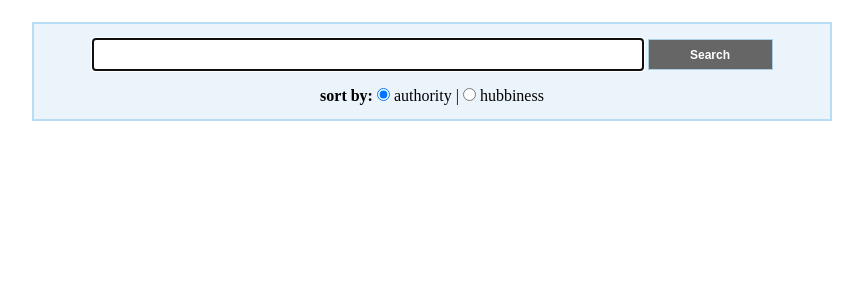
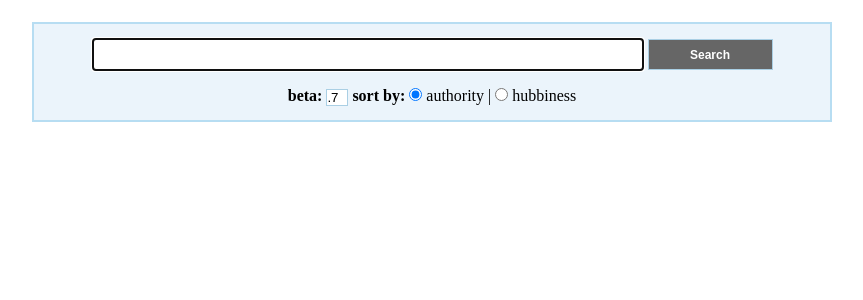
Before and after one commit to rouge8/hitsearch, a Django app: page / in a window 1280 px wide. Shown: the part 58-358 px from the top of the page, without its empty margins (208-1071 px from the left). Run offline with Django 3.2, Linux system fonts and the light colour scheme; style sheets or scripts are compiled from the project's sources; some libraries are stand-ins or nearby versions.

Commit message:
added beta as a parameter in search

```diff
--- a/hitsearch/query.py
+++ b/hitsearch/query.py
@@ -2,7 +2,7 @@ from search.models import *
 import HITS
 import utils
 
-def get_results(query, sort_type='a'): # default sort type is authority
+def get_results(query, sort_type, beta):
     terms = query.split()
     terms = [utils.sanitize(term).lower() for term in terms]
 
@@ -31,15 +31,13 @@ def get_results(query, sort_type='a'): # default sort type is authority
                 tags[tag[0]][0] += tag[1]
             tags[tag[0]][1] += tag[1]
 
-        beta = .8
-
         # assign the pages hubbiness and authority
         for page in pages:
             page.authority = beta * authority[page.url] + (1 - beta) * tags[page.url][0] / float(tags[page.url][1])
             page.hubbiness = beta * hubbiness[page.url] + (1 - beta) * tags[page.url][0] / float(tags[page.url][1])
 
         # sort the pages
-        if sort_type == 'h': # hubbiness
+        if sort_type == 'hubbiness': # hubbiness
             sorter = lambda page: (page.hubbiness, page.authority)
         else:
             sorter = lambda page: (page.authority, page.hubbiness)
--- a/hitsearch/search/static/css/styles.less
+++ b/hitsearch/search/static/css/styles.less
@@ -31,6 +31,13 @@
     border: solid 1px #aacfe4;
     width: 550px;
     height: 31px;
+}
+
+div.search-form input#b
+{
+    vertical-align: middle;
+    border: solid 1px #aacfe4;
+    width: 1.5em;
 }
 
 div.search-form button
--- a/hitsearch/search/views.py
+++ b/hitsearch/search/views.py
@@ -3,11 +3,14 @@ from search.models import *
 import query
 
 def index(request):
-    q = request.GET.get('q')
+    q = request.GET.get('q') # the query terms
     s = request.GET.get('s') # sort type: a - authority, h - hubbiness
+    b = request.GET.get('b') # beta: weigting between word frequency and authority/hubbiness
+    if type(b) != type(1.0) or beta < 0 or beta > 1:
+        b = .7
 
     if q:
-        results = query.get_results(q, s)
-        return render_to_response('search/results.html', { 'q': q, 's': s, 'results': results })
+        results = query.get_results(q, "authority" if s == "a" else "hubbiness", b)
+        return render_to_response('search/results.html', { 'q': q, 's': s, 'b': b, 'results': results })
     else:
         return render_to_response('search/index.html', { })
--- a/hitsearch/templates/search/index.html
+++ b/hitsearch/templates/search/index.html
@@ -7,6 +7,8 @@
     <input type="text" name="q" id="q" autofocus>
     <button type="submit">Search</button><br>
     <div style="margin-top: 1em;">
+    <strong>beta:</strong>
+    <input type="text" name="b" id="b" value=".7">
     <strong>sort by:</strong>
     <input type="radio" name="s" value="a"{% if s != 'h' %} checked{% endif %}> <label for="s">authority</label> |
     <input type="radio" name="s" value="h"{% if s == 'h' %}checked{% endif %}> <label for="s">hubbiness</label>
--- a/hitsearch/templates/search/results.html
+++ b/hitsearch/templates/search/results.html
@@ -7,6 +7,8 @@
     <input type="text" name="q" id="q" value="{{ q }}" autofocus>
     <button type="submit">Search</button><br>
     <div style="margin-top: 1em;">
+    <strong>beta:</strong>
+    <input type="text" name="b" id="b" value="{{ b }}">
     <strong>sort by:</strong>
     <input type="radio" name="s" value="a"{% if s != 'h' %} checked{% endif %}> <label for="s">authority</label> |
     <input type="radio" name="s" value="h"{% if s == 'h' %}checked{% endif %}> <label for="s">hubbiness</label>
```
